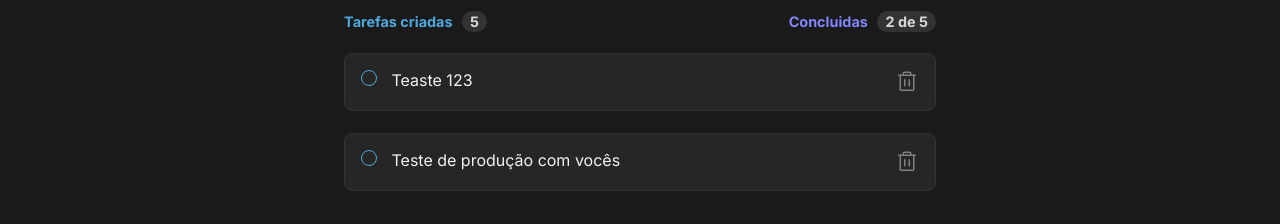
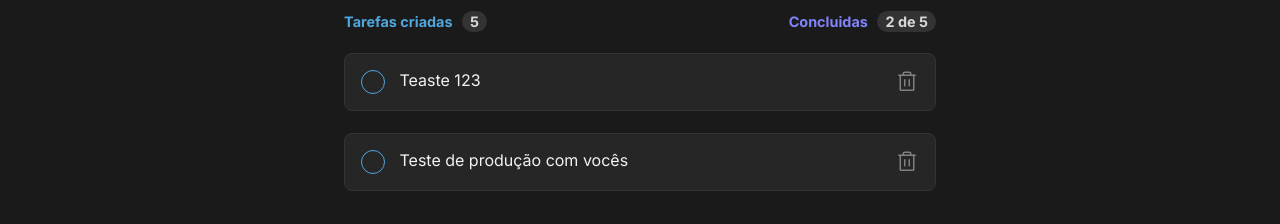
Before and after one commit to IgorGuariroba/toDoList, a React (Vite) app: page / in a window 1280 px wide. Shown: the part 243-467 px from the top of the page. Built offline with nearby package versions, Linux system fonts and the light colour scheme.

Commit message:
Botão checkd

```diff
--- a/package.json
+++ b/package.json
@@ -11,7 +11,8 @@
   "dependencies": {
     "phosphor-react": "^1.4.1",
     "react": "^18.2.0",
-    "react-dom": "^18.2.0"
+    "react-dom": "^18.2.0",
+    "yarn": "^1.22.19"
   },
   "devDependencies": {
     "@types/react": "^18.0.17",
--- a/src/Tasks.module.css
+++ b/src/Tasks.module.css
@@ -60,6 +60,7 @@
   gap: 0.9rem;
   border: solid 1px var(--gray-400);
   border-radius: 8px;
+  color: var(--gray-100);
 }
 
 .task div {
@@ -77,22 +78,42 @@
   border-radius: 2px;
   background: var(--gray-500);
   color: var(--gray-300);
+  transition: color 0.2s;
+}
+
+.task button:hover {
+  color: red;
 }
 
 .task input[type=checkbox] {
-  border: 0;
-  visibility: hidden;
+  position: absolute;
+  opacity: 0;
+  cursor: pointer;
+  content: "";
+  margin-left: 5px;
+  margin-top: 5px;
 }
 
 .task .input {
   border: solid 1px var(--blue-200);
   border-radius: 100%;
-  box-sizing: border-box;
-  width: 1rem;
-  height: 1rem;
-  cursor: pointer;
+  width: 1.5rem;
+  height: 1.5rem;
+  align-items: center;
+  text-align: center;
+  display: flex;
+  justify-content: center;
+  font-size: 1rem;
+  color: var(--gray-500);
 }
 
 .task input[type=checkbox]:checked ~ .input {
-  background: var(--blue-200);
+  background: var(--purple-700);
+  border: solid 1px var(--purple-700);
+  color: var(--gray-100);
 }
+
+.task input[type=checkbox]:checked ~ p{
+  text-decoration: line-through;
+  color: var(--gray-300);
+}
--- a/src/Tasks.tsx
+++ b/src/Tasks.tsx
@@ -17,9 +17,8 @@ export function Tasks() {
         <div className={style.tasks}>
           <section className={style.task}>
             <div>
-              <span className={style.input}>
-                <input type="checkbox" name="" id="" />
-              </span>
+              <input type="checkbox" name="" id="" />
+              <span className={style.input}>&#10004;</span>
               <p>Teaste 123</p>
             </div>
             <button><Trash size={24} /></button>
@@ -27,10 +26,9 @@ export function Tasks() {
 
           <section className={style.task}>
             <div>
-              <span className={style.input}>
-                <input type="checkbox" name="" id="" />
-              </span>
-              <p>  Teste de produção com vocês</p>
+              <input type="checkbox" name="" id="" />
+              <span className={style.input}>&#10004;</span>
+              <p>Teste de produção com vocês</p>
             </div>
             <button><Trash size={24} /></button>
           </section>
```
Also changed, not shown: 2 other files (tests, documents, lock files or other folders).
